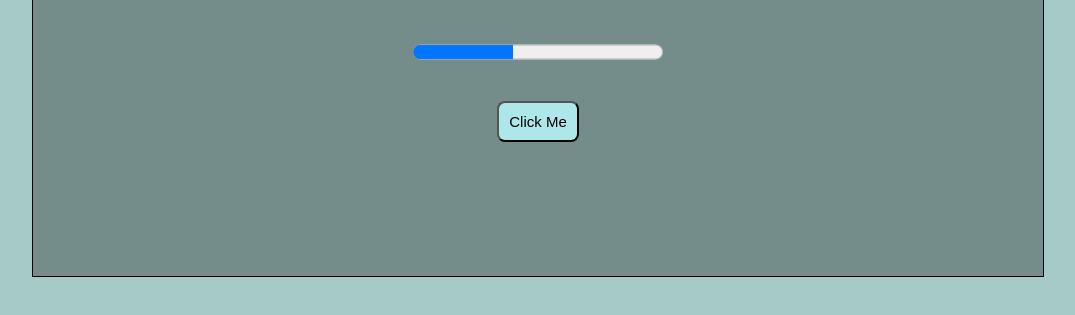
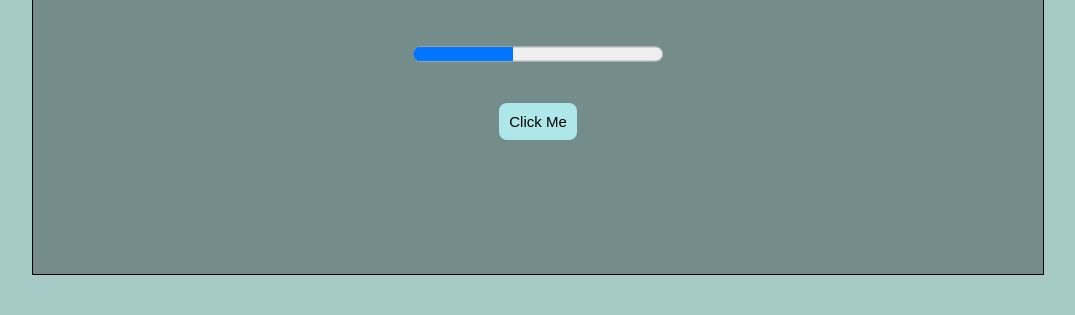
Before and after one commit to Fensley/progress-bar, a plain HTML site: page index.html in a window 1280 px wide. Shown: the part 359-674 px from the top of the page, without its empty margins (102-1177 px from the left). Drawn offline with Linux system fonts and the light colour scheme.

Commit message:
css edit

```diff
--- a/style.css
+++ b/style.css
@@ -11,9 +11,6 @@ body{
   height: 100vh;
   font-family: serif;
   position: relative;
-  /* min-width: 100px;
-  margin: 0 auto;
-  text-align: center; */
 
 }
 
@@ -50,6 +47,8 @@ button{
  padding: 10px;
  border-radius: 8px;
  color: black;
+ border: none;
+ cursor: pointer;
 
 }
 button:hover{
@@ -57,13 +56,16 @@ button:hover{
 
 }
 
+button:focus{
+  outline: 0;
+}
 
 @media (max-width: 530px){
 .container {
 
     margin: 100px;
       height: 40% ;
-      /* font-size: 10px; */
+
 
 
   }
```
